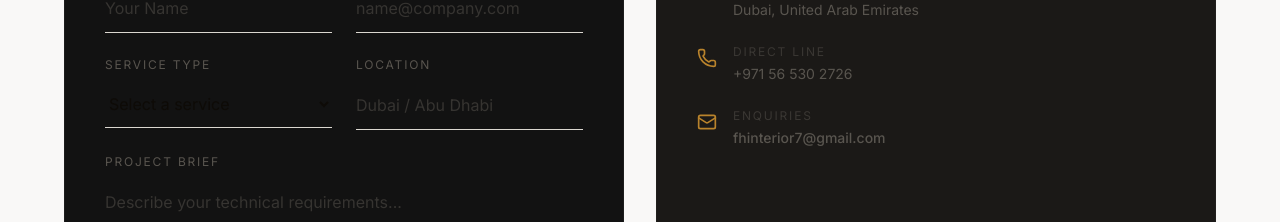
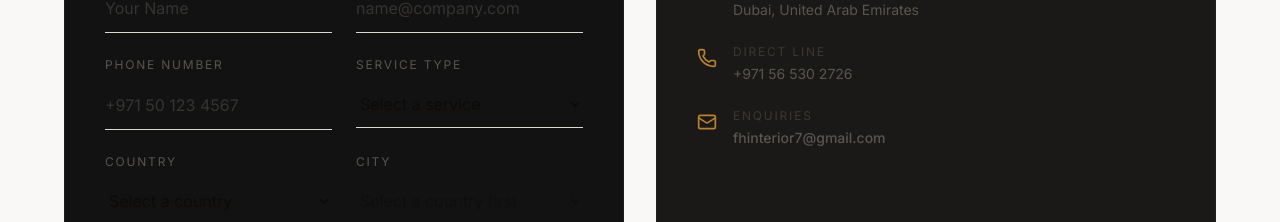
Before and after one commit to maria-maqbool/f-h-technical, a Next.js app: page /contact in a window 1280 px wide. Shown: the part 682-904 px from the top of the page. Built offline with nearby package versions, Linux system fonts and the light colour scheme.

Commit message:
add country and city field

```diff
--- a/app/api/contact/route.ts
+++ b/app/api/contact/route.ts
@@ -11,8 +11,10 @@ export async function POST(request: Request) {
     const {
       fullName,
       email,
+      phone,
       serviceType,
-      location,
+      country,
+      city,
       projectBrief,
     } = body
 
@@ -20,8 +22,10 @@ export async function POST(request: Request) {
     if (
       !fullName?.trim() ||
       !email?.trim() ||
+      !phone?.trim() ||
       !serviceType?.trim() ||
-      !location?.trim() ||
+      !country?.trim() ||
+      !city?.trim() ||
       !projectBrief?.trim()
     ) {
       return NextResponse.json(
@@ -49,8 +53,10 @@ export async function POST(request: Request) {
 
         <p><strong>Name:</strong> ${fullName}</p>
         <p><strong>Email:</strong> ${email}</p>
+        <p><strong>Phone:</strong> ${phone}</p>
         <p><strong>Service:</strong> ${serviceType}</p>
-        <p><strong>Location:</strong> ${location}</p>
+        <p><strong>Country:</strong> ${country}</p>
+        <p><strong>City:</strong> ${city}</p>
         <p><strong>Project Brief:</strong></p>
         <p>${projectBrief}</p>
       `,
--- a/components/about/stats-section.tsx
+++ b/components/about/stats-section.tsx
@@ -47,7 +47,7 @@ const teamMembers = [
     name: "Ali hassan",
     role: "Team leader",
     image:
-      "./aliHassan.jpeg",
+      "./alihassan.jpeg",
   },
   {
     name: "Kaleem",
--- a/components/contact/contact-form.tsx
+++ b/components/contact/contact-form.tsx
@@ -7,10 +7,70 @@ import { ArrowRight, MapPin, Phone, Mail, MessageSquare } from "lucide-react";
 const initialFormData = {
   fullName: "",
   email: "",
+  phone: "",
   serviceType: "",
-  location: "",
+  country: "",
+  city: "",
   projectBrief: "",
-};
+}
+
+
+const countryCities: Record<string, string[]> = {
+  "United Arab Emirates": [
+    "Abu Dhabi",
+    "Dubai",
+    "Sharjah",
+    "Ajman",
+    "Umm Al Quwain",
+    "Ras Al-Khaimah",
+    "Fujairah",
+  ],
+  "Saudi Arabia": [
+    "Riyadh",
+    "Jeddah",
+    "Mecca",
+    "Medina",
+    "Dammam",
+    "Tabuk",
+    "Buraydah",
+    "Ta'if",
+    "Najran",
+  ],
+  "Qatar": [
+    "Doha",
+    "Al Rayyan",
+    "Lusail",
+    "Al Wakrah",
+    "Al Khor",
+    "Mesaieed",
+    "Dukhan",
+    "Madinat ash Shamal",
+  ],
+  "Oman": [
+    "Muscat",
+    "Seeb",
+    "Salalah",
+    "Sohar",
+    "Nizwa",
+    "Sur",
+    "Rustaq",
+    "Bahla",
+    "Ibri",
+    "Khasab",
+    "Duqm",
+  ],
+  "Bahrain": [
+    "Manama",
+    "Muharraq",
+    "Riffa",
+    "Hamad Town",
+    "A'ali",
+    "Isa Town",
+    "Sitra",
+    "Budaiya",
+  ],
+}
+
 
 export function ContactForm() {
   const [formData, setFormData] = useState(initialFormData);
@@ -118,6 +178,33 @@ export function ContactForm() {
               </div>
 
               <div className="grid md:grid-cols-2 gap-6">
+
+                <div>
+                  <label
+                    htmlFor="phone"
+                    className="block text-xs tracking-[0.15em] uppercase text-muted-foreground mb-2"
+                  >
+                    Phone Number
+                  </label>
+
+                  <input
+                    id="phone"
+                    name="phone"
+                    type="tel"
+                    autoComplete="tel"
+                    placeholder="+971 50 123 4567"
+                    value={formData.phone}
+                    onChange={(e) =>
+                      setFormData({
+                        ...formData,
+                        phone: e.target.value,
+                      })
+                    }
+                    className="w-full bg-transparent border-b border-border py-3 text-foreground placeholder:text-muted-foreground/50 focus:outline-none focus:border-primary transition-colors"
+                    required
+                  />
+                </div>
+
                 <div>
                   <label className="block text-xs tracking-[0.15em] uppercase text-muted-foreground mb-2">
                     Service Type
@@ -146,20 +233,77 @@ export function ContactForm() {
                     <option value="consultancy">Engineering Consultancy</option>
                   </select>
                 </div>
+               </div>
+               <div className="grid md:grid-cols-2 gap-6">
                 <div>
-                  <label className="block text-xs tracking-[0.15em] uppercase text-muted-foreground mb-2">
-                    Location
+                  <label
+                    htmlFor="country"
+                    className="block text-xs tracking-[0.15em] uppercase text-muted-foreground mb-2"
+                  >
+                    Country
                   </label>
-                  <input
-                    type="text"
-                    placeholder="Dubai / Abu Dhabi"
-                    value={formData.location}
+
+                  <select
+                    id="country"
+                    name="country"
+                    value={formData.country}
                     onChange={(e) =>
-                      setFormData({ ...formData, location: e.target.value })
+                      setFormData({
+                        ...formData,
+                        country: e.target.value,
+                        city: "",
+                      })
                     }
-                    className="w-full bg-transparent border-b border-border py-3 text-foreground placeholder:text-muted-foreground/50 focus:outline-none focus:border-primary transition-colors"
                     required
-                  />
+                    className="w-full bg-transparent border-b border-border py-3 text-foreground focus:outline-none focus:border-primary transition-colors"
+                  >
+                    <option value="" disabled>
+                      Select a country
+                    </option>
+
+                    {Object.keys(countryCities).map((country) => (
+                      <option key={country} value={country}>
+                        {country}
+                      </option>
+                    ))}
+                  </select>
+                </div>
+
+
+                <div>
+                  <label
+                    htmlFor="city"
+                    className="block text-xs tracking-[0.15em] uppercase text-muted-foreground mb-2"
+                  >
+                    City
+                  </label>
+
+                  <select
+                    id="city"
+                    name="city"
+                    value={formData.city}
+                    onChange={(e) =>
+                      setFormData({
+                        ...formData,
+                        city: e.target.value,
+                      })
+                    }
+                    required
+                    disabled={!formData.country}
+                    className="w-full bg-transparent border-b border-border py-3 text-foreground focus:outline-none focus:border-primary transition-colors disabled:opacity-50"
+                  >
+                    <option value="" disabled>
+                      {formData.country
+                        ? "Select a city"
+                        : "Select a country first"}
+                    </option>
+
+                    {(countryCities[formData.country] ?? []).map((city) => (
+                      <option key={city} value={city}>
+                        {city}
+                      </option>
+                    ))}
+                  </select>
                 </div>
               </div>
 
```
